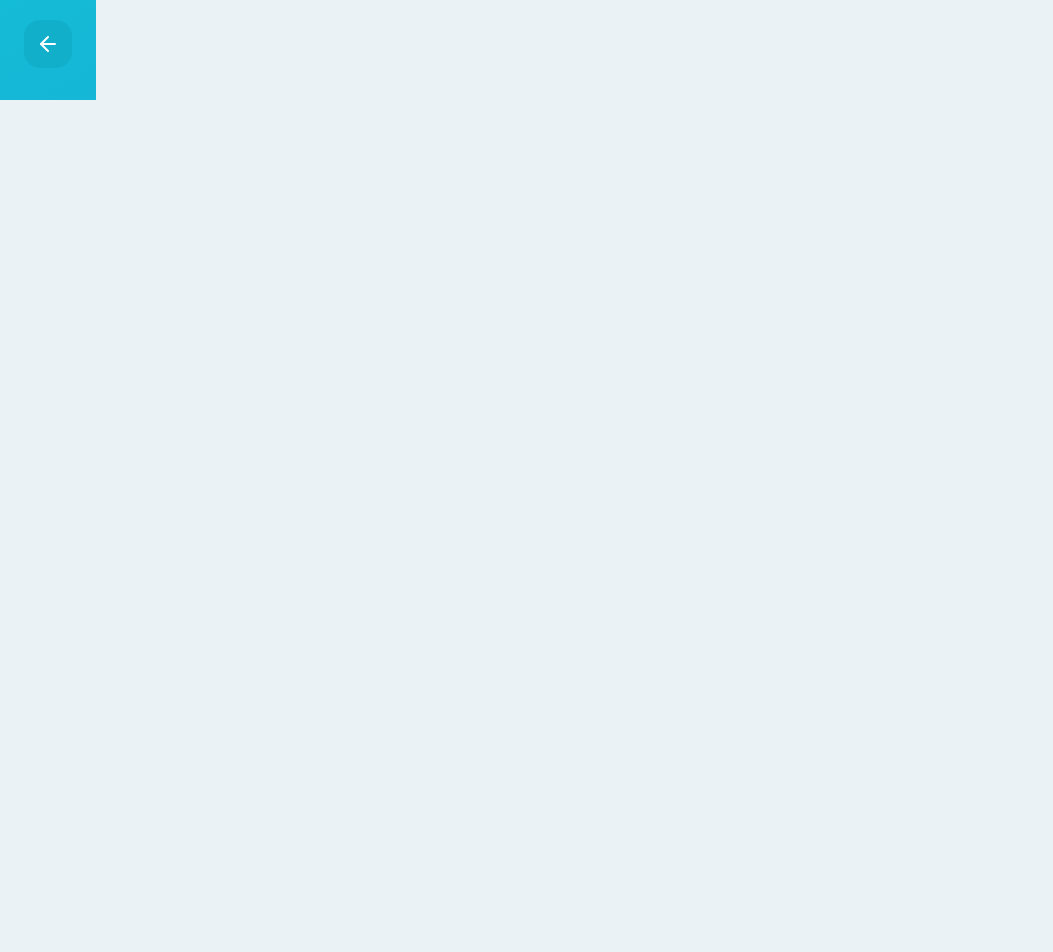
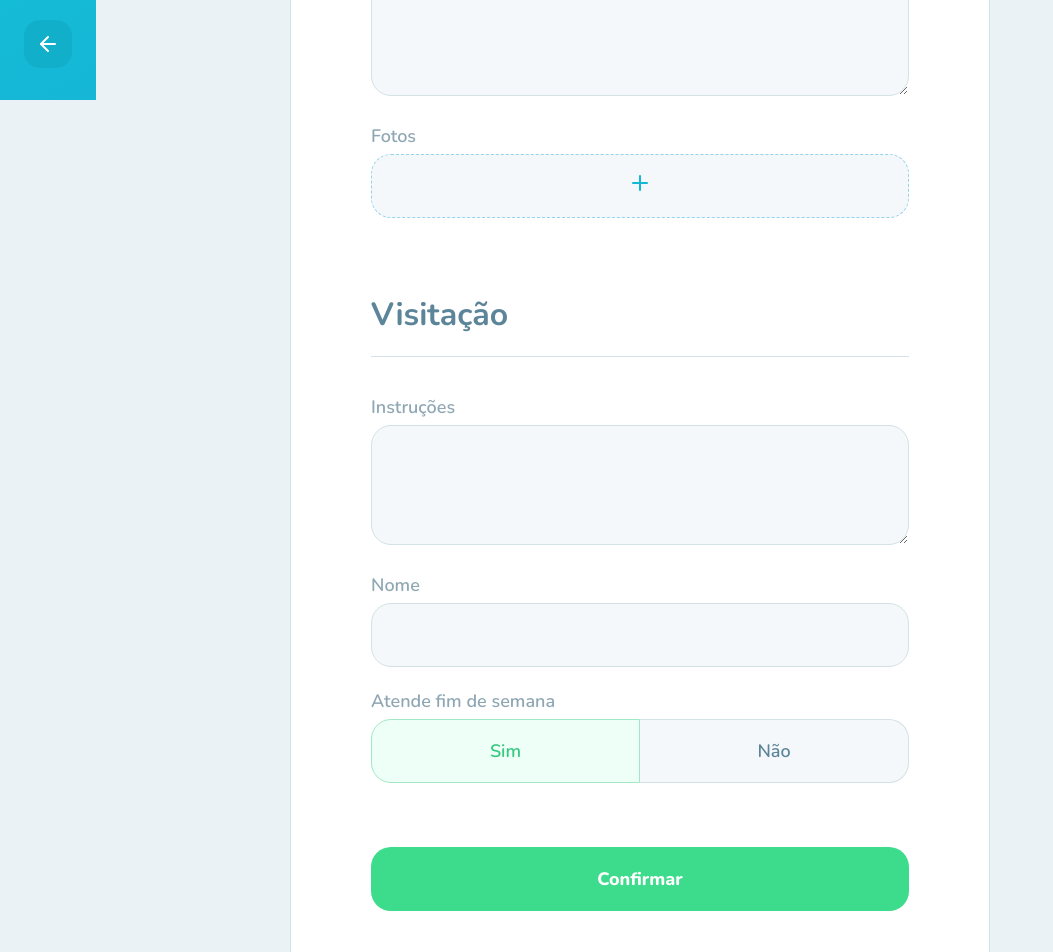
Before and after one commit to p3-d2/happy, a React (Create React App) app in the folder frontend/: page /orphanages/create in a window 1280 px wide. Shown: the part 700-1652 px from the top of the page, without its empty margins (0-1053 px from the left). Before the commit the page ends 800 px from the top, so only its background shows below. Built offline with nearby package versions, Linux system fonts and the light colour scheme.

Commit message:
stylizing the orphanage creation page

```diff
--- a/frontend/src/pages/CreateOrphanage/index.tsx
+++ b/frontend/src/pages/CreateOrphanage/index.tsx
@@ -1,13 +1,106 @@
 import React from 'react'
+import { Map, TileLayer, Marker } from 'react-leaflet'
 
-import { Container } from './styles'
+import {
+  Container,
+  Main,
+  Form,
+  Fieldset,
+  Legend,
+  InputBlock,
+  Label,
+  Input,
+  Span,
+  TextArea,
+  UploadedImages,
+  NewImage,
+  PlusIcon,
+  ButtonSelectDiv,
+  ButtonSelect,
+  ConfirmButton
+} from './styles'
 
 import SideBar from '../../components/SideBar'
+
+import mapIcon from '../../utils/mapIcon'
 
 const CreateOrphanage: React.FC = () => {
   return (
     <Container>
       <SideBar />
+
+      <Main>
+        <Form>
+          <Fieldset>
+            <Legend>Dados</Legend>
+
+            <Map
+              center={[-27.2092052, -49.6401092]}
+              style={{ width: '100%', height: 280 }}
+              zoom={15}
+            >
+              <TileLayer
+                url={`https://api.mapbox.com/styles/v1/mapbox/light-v10/tiles/256/{z}/{x}/{y}@2x?access_token=${process.env.REACT_APP_MAPBOX_TOKEN}`}
+              />
+
+              <Marker
+                interactive={false}
+                icon={mapIcon}
+                position={[-27.2092052, -49.6401092]}
+              />
+            </Map>
+
+            <InputBlock>
+              <Label htmlFor="namme">Nome</Label>
+              <Input id="name" />
+            </InputBlock>
+
+            <InputBlock>
+              <Label htmlFor="about">
+                Sobre <Span>Máximo de 300 caracteres</Span>
+              </Label>
+              <TextArea id="name" maxLength={300} />
+            </InputBlock>
+
+            <InputBlock>
+              <Label htmlFor="images">Fotos</Label>
+
+              <UploadedImages></UploadedImages>
+
+              <NewImage>
+                <PlusIcon size={24} color="#15b6d6" />
+              </NewImage>
+            </InputBlock>
+          </Fieldset>
+
+          <Fieldset>
+            <Legend>Visitação</Legend>
+
+            <InputBlock>
+              <Label htmlFor="instructions">Instruções</Label>
+              <TextArea id="instructions" />
+            </InputBlock>
+
+            <InputBlock>
+              <Label htmlFor="opening_hours">Nome</Label>
+              <Input id="opening_hours" />
+            </InputBlock>
+
+            <InputBlock>
+              <Label htmlFor="open_on_weekends">Atende fim de semana</Label>
+
+              <ButtonSelectDiv className="button-select">
+                <ButtonSelect type="button" className="active">
+                  Sim
+                </ButtonSelect>
+                <ButtonSelect type="button">Não</ButtonSelect>
+              </ButtonSelectDiv>
+            </InputBlock>
+          </Fieldset>
+
+          <ConfirmButton type="submit">Confirmar</ConfirmButton>
+        </Form>
+      </Main>
     </Container>
   )
 }
--- a/frontend/src/pages/CreateOrphanage/styles.ts
+++ b/frontend/src/pages/CreateOrphanage/styles.ts
@@ -1,3 +1,159 @@
 import styled from 'styled-components'
+import { FiPlus } from '../../styles/icons'
 
-export const Container = styled.div``
+export const Container = styled.div`
+  display: flex;
+`
+
+export const Main = styled.main`
+  flex: 1;
+`
+
+export const Form = styled.form`
+  width: 700px;
+  margin: 64px auto;
+
+  background: ${props => props.theme.colors.white};
+  border: 1px solid ${props => props.theme.colors.borderForm};
+  border-radius: 20px;
+
+  padding: 64px 80px;
+
+  overflow: hidden;
+
+  fieldset + fieldset {
+    margin-top: 80px;
+  }
+
+  div + div {
+    margin-top: 24px;
+  }
+`
+
+export const Fieldset = styled.fieldset`
+  border: 0;
+`
+
+export const Legend = styled.legend`
+  width: 100%;
+
+  font-size: ${props => props.theme.fontSizes.legend};
+  line-height: ${props => props.theme.lineHeights.normal};
+  color: ${props => props.theme.colors.legendColor};
+  font-weight: ${props => props.theme.fontWeights.bold};
+
+  border-bottom: 1px solid ${props => props.theme.colors.borderForm};
+  margin-bottom: 40px;
+  padding-bottom: 24px;
+`
+
+export const InputBlock = styled.div``
+
+export const Label = styled.label`
+  display: flex;
+  color: ${props => props.theme.colors.labelColor};
+  margin-bottom: 8px;
+  line-height: ${props => props.theme.lineHeights.small};
+`
+
+export const Span = styled.span`
+  font-size: ${props => props.theme.fontSizes.tooSmall};
+  color: ${props => props.theme.colors.labelColor};
+  margin-left: 24px;
+  line-height: ${props => props.theme.lineHeights.small};
+`
+
+export const Input = styled.input`
+  width: 100%;
+  height: 64px;
+  padding: 0 16px;
+
+  background: ${props => props.theme.colors.backgroundInput};
+  border: 1px solid ${props => props.theme.colors.borderForm};
+  border-radius: 20px;
+  outline: none;
+  color: ${props => props.theme.colors.legendColor};
+`
+
+export const TextArea = styled.textarea`
+  width: 100%;
+  min-height: 120px;
+  max-height: 240px;
+  resize: vertical;
+  padding: 16px;
+  line-height: 28px;
+
+  background: ${props => props.theme.colors.backgroundInput};
+  border: 1px solid ${props => props.theme.colors.borderForm};
+  border-radius: 20px;
+  outline: none;
+  color: ${props => props.theme.colors.legendColor};
+`
+
+export const UploadedImages = styled.div``
+
+export const NewImage = styled.button`
+  width: 100%;
+  height: 64px;
+  background: ${props => props.theme.colors.backgroundInput};
+  border: 1px dashed ${props => props.theme.colors.borderImage};
+  border-radius: 20px;
+  cursor: pointer;
+`
+
+export const PlusIcon = styled(FiPlus)``
+
+export const ButtonSelectDiv = styled.div`
+  display: grid;
+  grid-template-columns: 1fr 1fr;
+`
+
+export const ButtonSelect = styled.button`
+  height: 64px;
+  background: ${props => props.theme.colors.backgroundInput};
+  border: 1px solid ${props => props.theme.colors.borderForm};
+  color: ${props => props.theme.colors.legendColor};
+  cursor: pointer;
+
+  &:first-child {
+    border-radius: 20px 0px 0px 20px;
+  }
+
+  &:last-child {
+    border-radius: 0 20px 20px 0;
+    border-left: 0;
+  }
+
+  &.active {
+    background: ${props => props.theme.colors.buttonActiveBackground};
+    border: 1px solid ${props => props.theme.colors.buttonActiveBorder};
+    color: ${props => props.theme.colors.buttonActiveColor};
+  }
+`
+
+export const ConfirmButton = styled.button`
+  margin-top: 64px;
+
+  width: 100%;
+  height: 64px;
+  border: 0;
+  cursor: pointer;
+  background: ${props => props.theme.colors.buttonConfirmBackground};
+  border-radius: 20px;
+  color: ${props => props.theme.colors.white};
+  font-weight: 800;
+
+  display: flex;
+  justify-content: center;
+  align-items: center;
+
+  transition: background-color 0.2s;
+
+  &:hover {
+    background: ${props => props.theme.colors.buttonConfirmHover};
+  }
+
+  svg {
+    margin-right: 16px;
+  }
+`
```
